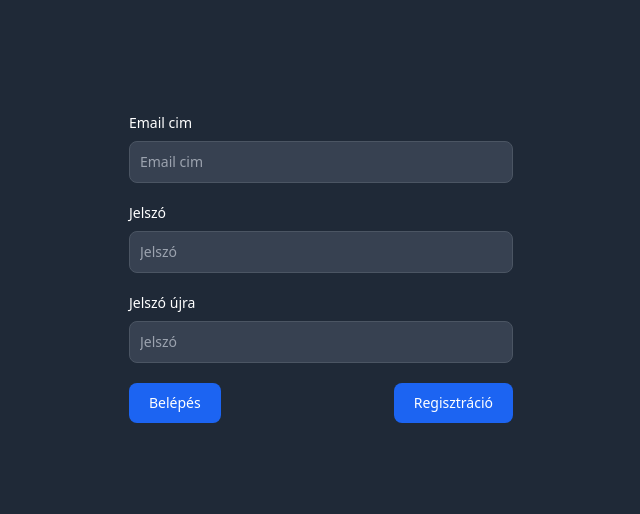
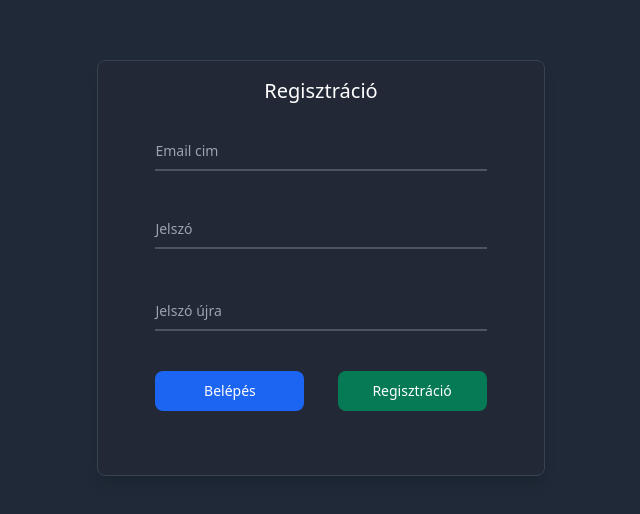
Before and after one commit to dozsaerik/Frontend, a React (Create React App) app in the folder app/: page /register in a window 1280 px wide. Shown: the part 132-646 px from the top of the page, without its empty margins (319-959 px from the left). Built offline with nearby package versions, Linux system fonts and the light colour scheme.

Commit message:
language selection

```diff
--- a/app/package.json
+++ b/app/package.json
@@ -16,9 +16,11 @@
     "axios": "^1.6.8",
     "flowbite": "^2.3.0",
     "flowbite-react": "^0.8.0",
+    "i18next": "^23.11.1",
     "react": "^18.2.0",
     "react-dom": "^18.2.0",
     "react-hook-form": "^7.51.2",
+    "react-i18next": "^14.1.0",
     "react-router-dom": "^6.22.3",
     "react-scripts": "5.0.1",
     "typescript": "^4.9.5",
--- a/app/src/pages/auth/login/LoginPage.tsx
+++ b/app/src/pages/auth/login/LoginPage.tsx
@@ -39,6 +39,12 @@ function LoginPage() {
     }
 
     useEffect((): void => {
+        let registerEmail = localStorage.getItem('register_email')
+        if (registerEmail != null) {
+            setValue("email", registerEmail);
+            localStorage.removeItem('register_email');
+        }
+
         if (formState.isSubmitSuccessful) {
             reset();
         }
@@ -52,7 +58,7 @@ function LoginPage() {
         <>
             <div className="fixed mx-auto my-auto max-w-sm sm:max-w-md max-h-[20rem] inset-0 border border-gray-700 rounded-lg p-4 flex flex-col shadow-lg bg-[#222836] items-center">
                 <div className="w-full mb-6 text-xl text-center">
-                    Login
+                    Belépés
                 </div>
                 <div className="w-4/5">
                     <form onSubmit={handleSubmit(onSubmit)}>
@@ -72,11 +78,12 @@ function LoginPage() {
                                    required {...register('password')}/>
                             <label htmlFor="password"
                                    className="peer-focus:font-medium absolute text-sm text-gray-500 dark:text-gray-400 duration-300 transform -translate-y-6 scale-75 top-3 -z-10 origin-[0] peer-focus:start-0 rtl:peer-focus:translate-x-1/4 rtl:peer-focus:left-auto peer-focus:text-blue-600 peer-focus:dark:text-blue-500 peer-placeholder-shown:scale-100 peer-placeholder-shown:translate-y-0 peer-focus:scale-75 peer-focus:-translate-y-6">
-                                Password
+                                Jelszó
                             </label>
                             <p className="absolute mt-2 text-sm text-red-600 dark:text-red-500">{errors.password?.message?.toString()}</p>
                         </div>
-                        <button type="submit" className="focus:outline-none text-white bg-green-700 hover:bg-green-800 font-medium rounded-lg text-sm px-5 py-2.5 dark:bg-green-600 dark:hover:bg-green-700 float-right w-full" onClick={handleSubmit(onSubmit)}>Belépés</button>
+                        <a href="/register" type="button" className="w-[45%] focus:outline-none text-white bg-blue-700 hover:bg-blue-800 font-medium rounded-lg text-sm px-5 py-2.5 dark:bg-blue-600 dark:hover:bg-blue-700 text-center">Regisztráció</a>
+                        <button type="submit" className="w-[45%] focus:outline-none text-white bg-green-700 hover:bg-green-800 font-medium rounded-lg text-sm px-5 py-2.5 dark:bg-green-600 dark:hover:bg-green-700 float-right" onClick={handleSubmit(onSubmit)}>Belépés</button>
                     </form>
                 </div>
             </div>
--- a/app/src/pages/auth/register/RegisterPage.tsx
+++ b/app/src/pages/auth/register/RegisterPage.tsx
@@ -1,16 +1,17 @@
-import React, {useEffect, useState} from 'react';
+import React, {useEffect} from 'react';
 import {string, z} from "zod";
 import {public_api} from "../../../api/Api";
 import {useForm} from "react-hook-form";
 import {zodResolver} from "@hookform/resolvers/zod";
 import {RegisterDTO} from "../../../data_object/RegisterDTO";
 import {useNavigate} from "react-router-dom";
+import {useTranslation} from "react-i18next";
 
 const schema = () => {
     return (z.object({
-        email: string().min(1, "Űres mező").email("Érvénytelen email"),
-        password: string().min(1, "Űres mező"),
-        repassword: string().min(1, "Űres mező")
+        email: string().email("Érvénytelen email"),
+        password: string().min(3, "Érvénytelen jelszó"),
+        repassword: string().min(3, "Érvénytelen jelszó")
     }).superRefine(({repassword, password}, ctx) => {
         if (repassword !== password) {
             ctx.addIssue({
@@ -23,10 +24,10 @@ const schema = () => {
 };
 
 function RegisterPage() {
+    const {t} = useTranslation("register");
     const navigate = useNavigate();
-    const [success, setSuccess] = useState(false);
 
-    const {register, setValue, handleSubmit, reset, formState} = useForm<RegisterDTO>({
+    const {register, handleSubmit, reset, formState} = useForm<RegisterDTO>({
         resolver: zodResolver(schema()),
     })
 
@@ -38,7 +39,8 @@ function RegisterPage() {
             'password': data.password
         })
             .then(response => {
-                setSuccess(true);
+                localStorage.setItem('register_email', data.email);
+                navigate("/login");
             })
             .catch(error => {
                 console.error(error.response.data);
@@ -53,38 +55,48 @@ function RegisterPage() {
 
 
     return (
-        <div className="h-screen flex items-center justify-center">
-            <form className="w-full max-w-sm mx-auto" onSubmit={handleSubmit(onSubmit)}>
-                <div className={"text-center text-[#00a000] " + (success ? 'block' : 'hidden')}>Sikeres regisztráció <a href="/login" className="underline">Belépés</a></div>
-                <div className="mb-5">
-                    <label htmlFor="email" className="block mb-2 text-sm font-medium text-gray-900 dark:text-white">Email cim</label>
+        <div className="fixed mx-auto my-auto max-w-sm sm:max-w-md max-h-[26rem] inset-0 border border-gray-700 rounded-lg p-4 flex flex-col shadow-lg bg-[#222836] items-center">
+            <div className="w-full mb-6 text-xl text-center">
+                {t('title')}
+            </div>
+            <div className="w-4/5">
+                <form onSubmit={handleSubmit(onSubmit)}>
+                    <div className="relative z-0 w-full mb-9 group">
                         <input type="email" id="email"
-                           className="bg-gray-50 border border-gray-300 text-gray-900 text-sm rounded-lg focus:ring-blue-500 focus:border-blue-500 block w-full p-2.5 dark:bg-gray-700 dark:border-gray-600 dark:placeholder-gray-400 dark:text-white dark:focus:ring-blue-500 dark:focus:border-blue-500"
-                           placeholder="Email cim" required {...register('email')} />
-                    <div className="text-red-500">{errors.email?.message?.toString()}</div>
+                               className="block py-2.5 px-0 w-full text-sm text-gray-900 bg-transparent border-0 border-b-2 border-gray-300 appearance-none dark:text-white dark:border-gray-600 dark:focus:border-blue-500 focus:outline-none focus:ring-0 focus:border-blue-600 peer" placeholder=" "
+                               required {...register('email')}/>
+                        <label htmlFor="email"
+                               className="peer-focus:font-medium absolute text-sm text-gray-500 dark:text-gray-400 duration-300 transform -translate-y-6 scale-75 top-3 -z-10 origin-[0] peer-focus:start-0 rtl:peer-focus:translate-x-1/4 rtl:peer-focus:left-auto peer-focus:text-blue-600 peer-focus:dark:text-blue-500 peer-placeholder-shown:scale-100 peer-placeholder-shown:translate-y-0 peer-focus:scale-75 peer-focus:-translate-y-6">
+                            {t('email')}
+                        </label>
+                        <p className="absolute mt-2 text-sm text-red-600 dark:text-red-500">{errors.email?.message?.toString()}</p>
                     </div>
-                <div className="mb-5">
-                    <label htmlFor="password" className="block mb-2 text-sm font-medium text-gray-900 dark:text-white">Jelszó</label>
+                    <div className="relative z-0 w-full mb-10 group">
                         <input type="password" id="password"
-                           className="bg-gray-50 border border-gray-300 text-gray-900 text-sm rounded-lg focus:ring-blue-500 focus:border-blue-500 block w-full p-2.5 dark:bg-gray-700 dark:border-gray-600 dark:placeholder-gray-400 dark:text-white dark:focus:ring-blue-500 dark:focus:border-blue-500"
-                           placeholder="Jelszó" required {...register('password')}/>
-                    <div className="text-red-500">{errors.password?.message?.toString()}</div>
+                               className="block py-2.5 px-0 w-full text-sm text-gray-900 bg-transparent border-0 border-b-2 border-gray-300 appearance-none dark:text-white dark:border-gray-600 dark:focus:border-blue-500 focus:outline-none focus:ring-0 focus:border-blue-600 peer" placeholder=" "
+                               required {...register('password')}/>
+                        <label htmlFor="password"
+                               className="peer-focus:font-medium absolute text-sm text-gray-500 dark:text-gray-400 duration-300 transform -translate-y-6 scale-75 top-3 -z-10 origin-[0] peer-focus:start-0 rtl:peer-focus:translate-x-1/4 rtl:peer-focus:left-auto peer-focus:text-blue-600 peer-focus:dark:text-blue-500 peer-placeholder-shown:scale-100 peer-placeholder-shown:translate-y-0 peer-focus:scale-75 peer-focus:-translate-y-6">
+                            {t('password')}
+                        </label>
+                        <p className="absolute mt-2 text-sm text-red-600 dark:text-red-500">{errors.password?.message?.toString()}</p>
                     </div>
-                <div className="mb-5">
-                    <label htmlFor="repassword" className="block mb-2 text-sm font-medium text-gray-900 dark:text-white">Jelszó újra</label>
+                    <div className="relative z-0 w-full mb-10 group">
                         <input type="password" id="repassword"
-                           className="bg-gray-50 border border-gray-300 text-gray-900 text-sm rounded-lg focus:ring-blue-500 focus:border-blue-500 block w-full p-2.5 dark:bg-gray-700 dark:border-gray-600 dark:placeholder-gray-400 dark:text-white dark:focus:ring-blue-500 dark:focus:border-blue-500"
-                           placeholder="Jelszó" required {...register('repassword')}/>
-                    <div className="text-red-500">{errors.repassword?.message?.toString()}</div>
+                               className="block py-2.5 px-0 w-full text-sm text-gray-900 bg-transparent border-0 border-b-2 border-gray-300 appearance-none dark:text-white dark:border-gray-600 dark:focus:border-blue-500 focus:outline-none focus:ring-0 focus:border-blue-600 peer" placeholder=" "
+                               required {...register('repassword')}/>
+                        <label htmlFor="repassword"
+                               className="peer-focus:font-medium absolute text-sm text-gray-500 dark:text-gray-400 duration-300 transform -translate-y-6 scale-75 top-3 -z-10 origin-[0] peer-focus:start-0 rtl:peer-focus:translate-x-1/4 rtl:peer-focus:left-auto peer-focus:text-blue-600 peer-focus:dark:text-blue-500 peer-placeholder-shown:scale-100 peer-placeholder-shown:translate-y-0 peer-focus:scale-75 peer-focus:-translate-y-6">
+                            {t('repassword')}
+                        </label>
+                        <p className="absolute mt-2 text-sm text-red-600 dark:text-red-500">{errors.repassword?.message?.toString()}</p>
                     </div>
-                <a href="/login"
-                   className="text-white inline-block bg-blue-700 hover:bg-blue-800 focus:ring-4 focus:outline-none focus:ring-blue-300 font-medium rounded-lg text-sm w-full sm:w-auto px-5 py-2.5 text-center dark:bg-blue-600 dark:hover:bg-blue-700 dark:focus:ring-blue-800">Belépés</a>
-                <button type="submit"
-                        className="text-white float-right bg-blue-700 hover:bg-blue-800 focus:ring-4 focus:outline-none focus:ring-blue-300 font-medium rounded-lg text-sm w-full sm:w-auto px-5 py-2.5 text-center dark:bg-blue-600 dark:hover:bg-blue-700 dark:focus:ring-blue-800"
-                        onClick={handleSubmit(onSubmit)}>Regisztráció
-                </button>
+                    <a href="/login" type="button" className="w-[45%] focus:outline-none text-white bg-blue-700 hover:bg-blue-800 font-medium rounded-lg text-sm px-5 py-2.5 dark:bg-blue-600 dark:hover:bg-blue-700 text-center">{t('button.login')}</a>
+                    <button type="submit" className="w-[45%] focus:outline-none text-white bg-green-700 hover:bg-green-800 font-medium rounded-lg text-sm px-5 py-2.5 dark:bg-green-600 dark:hover:bg-green-700 float-right" onClick={handleSubmit(onSubmit)}>{t('button.register')}</button>
                 </form>
             </div>
+        </div>
+        //     Toast for email is already exist
     );
 }
 
--- a/app/src/style/output.css
+++ b/app/src/style/output.css
@@ -1345,6 +1345,22 @@ html {
   max-height: 100%;
 }
 
+.max-h-\[32rem\] {
+  max-height: 32rem;
+}
+
+.max-h-\[30rem\] {
+  max-height: 30rem;
+}
+
+.max-h-\[28rem\] {
+  max-height: 28rem;
+}
+
+.max-h-\[26rem\] {
+  max-height: 26rem;
+}
+
 .w-1\/2 {
   width: 50%;
 }
@@ -1383,6 +1399,10 @@ html {
 
 .w-5 {
   width: 1.25rem;
+}
+
+.w-\[45\%\] {
+  width: 45%;
 }
 
 .max-w-sm {
--- /dev/null
+++ b/app/src/translations/en/register.json
@@ -0,0 +1,10 @@
+{
+	"button": {
+		"login": "Belépés",
+		"register": "Register"
+	},
+	"email": "Email",
+	"password": "Password",
+	"repassword": "RePassword",
+	"title": "Register"
+}
--- /dev/null
+++ b/app/src/translations/hu/register.json
@@ -0,0 +1,10 @@
+{
+	"button": {
+		"login": "Belépés",
+		"register": "Regisztráció"
+	},
+	"email": "Email cim",
+	"password": "Jelszó",
+	"repassword": "Jelszó újra",
+	"title": "Regisztráció"
+}
```
Also changed, not shown: app/src/App.tsx (+21 -0 lines), 1 other file (tests, documents, lock files or other folders). Lines whose indentation alone changed are shown as unchanged.
